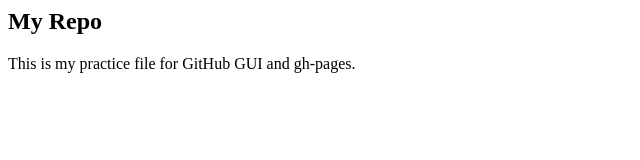
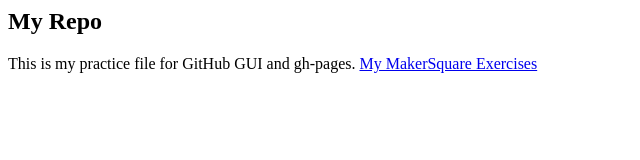
Before and after one commit to jakestites/exercises, a plain HTML site: page index.html in a window 1280 px wide. Shown: the whole page, without its empty margins (0-640 px from the left). Drawn offline with Linux system fonts and the light colour scheme.

Commit message:
added link

```diff
--- a/index.html
+++ b/index.html
@@ -8,7 +8,7 @@
 
     <div>
       <h2>My Repo</h2>
-      <p>This is my practice file for GitHub GUI and gh-pages.</p>
+      <p>This is my practice file for GitHub GUI and gh-pages. <a href="http://yourgithubusername.github.io/exercises" title="Link to my first gh-pages">My MakerSquare Exercises<a></p>
     </div>
 
 
```
